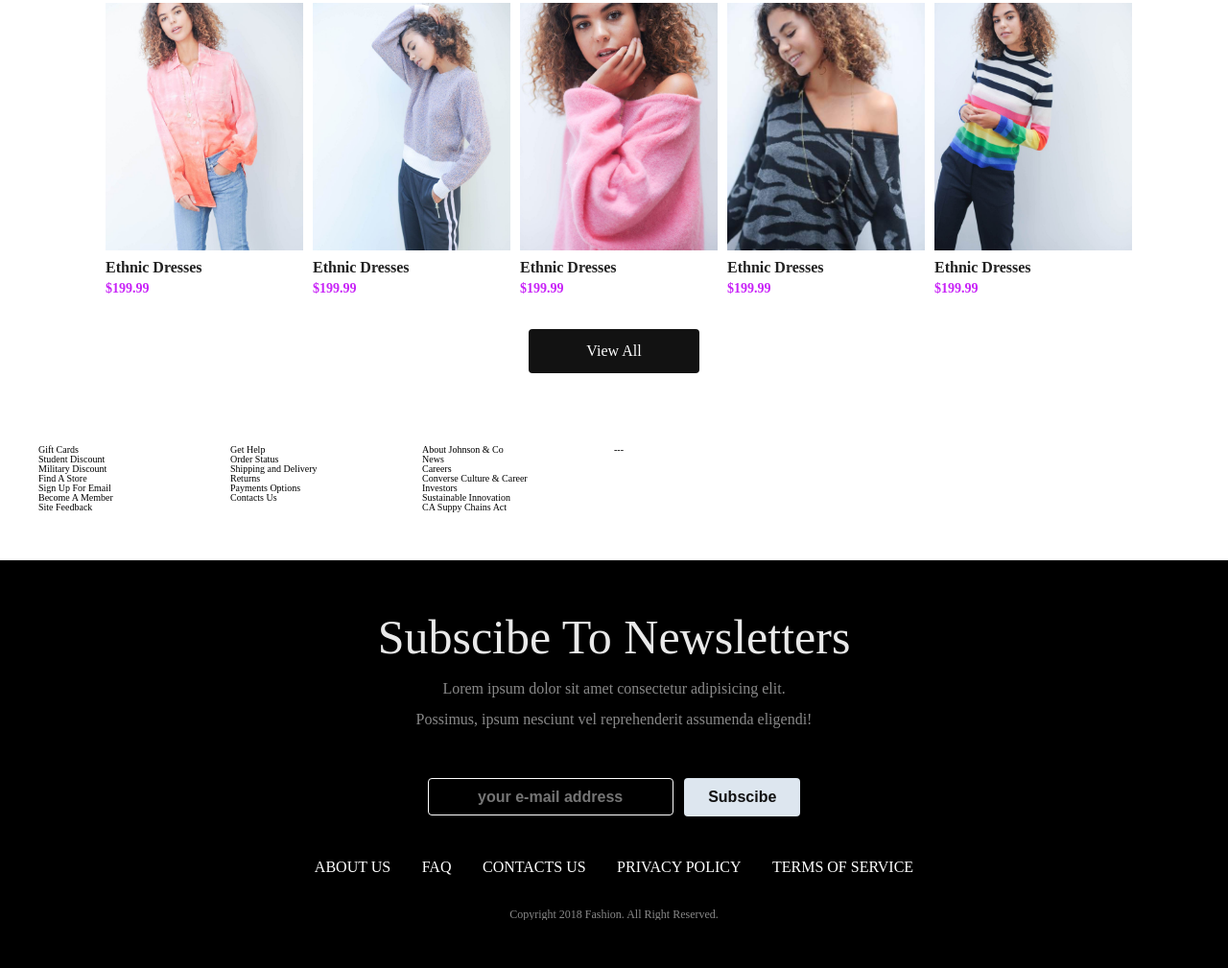
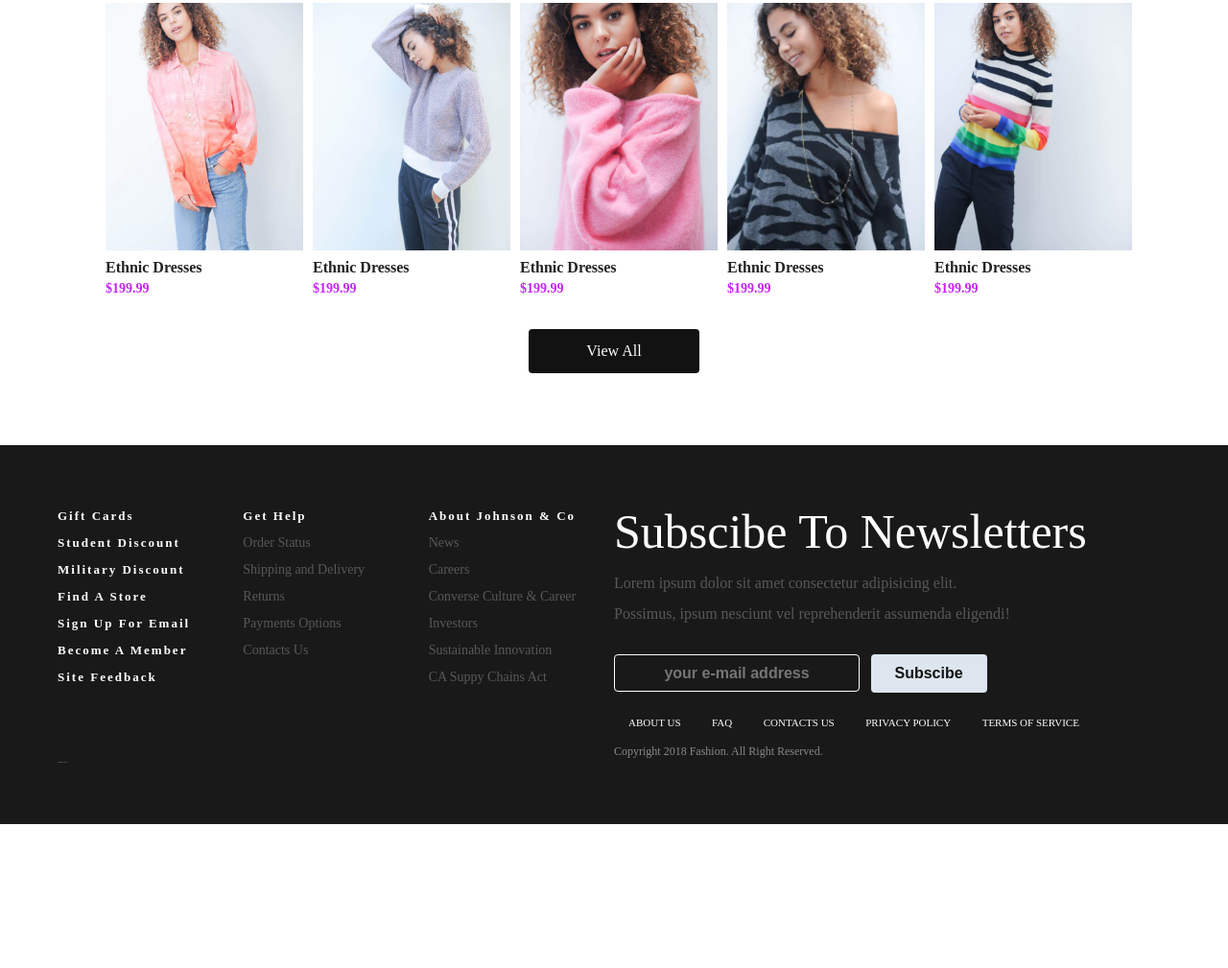
Before and after one commit to KevProDev/E-Commerce-, a website: page index.html in a window 1280 px wide. Shown: the part 4420-5429 px from the top of the page at 96% size. After the commit the page ends 5279 px from the top, so only its background shows below. Drawn offline with nearby package versions, Linux system fonts and the light colour scheme.

Commit message:
Working on the footer

```diff
--- a/index.html
+++ b/index.html
@@ -462,6 +462,8 @@
     </div>
   </div>
 
+
+
   <div class="clearfix"></div>
 
   <div class="products row">
@@ -848,19 +850,21 @@
     </div>
   </div>
 
-  <div class="footerr row">
+
+  <div class="footerr">
+    <div class="row">
       <div class="col-1-of-2">
         <ul class="col-1-of-3">
-        <li class="footerr__list__item">Gift Cards</li>
-        <li class="footerr__list__item">Student Discount</li>
-        <li class="footerr__list__item">Military Discount</li>
-        <li class="footerr__list__item">Find A Store</li>
-        <li class="footerr__list__item">Sign Up For Email</li>
-        <li class="footerr__list__item">Become A Member</li>
-        <li class="footerr__list__item">Site Feedback</li>
+          <li class="footerr__list__item footerr__list__item__bold">Gift Cards</li>
+          <li class="footerr__list__item footerr__list__item__bold">Student Discount</li>
+          <li class="footerr__list__item footerr__list__item__bold">Military Discount</li>
+          <li class="footerr__list__item footerr__list__item__bold">Find A Store</li>
+          <li class="footerr__list__item footerr__list__item__bold">Sign Up For Email</li>
+          <li class="footerr__list__item footerr__list__item__bold">Become A Member</li>
+          <li class="footerr__list__item footerr__list__item__bold">Site Feedback</li>
         </ul>
         <ul class="col-1-of-3">
-        <li class="footerr__list__item">Get Help</li>
+          <li class="footerr__list__item footerr__list__item__bold">Get Help</li>
           <li class="footerr__list__item">Order Status</li>
           <li class="footerr__list__item">Shipping and Delivery</li>
           <li class="footerr__list__item">Returns</li>
@@ -869,7 +873,7 @@
           <li class="footerr__list__item"></li>
         </ul>
         <ul class="col-1-of-3">
-        <li class="footerr__list__item">About Johnson & Co</li>
+          <li class="footerr__list__item footerr__list__item__bold">About Johnson & Co</li>
           <li class="footerr__list__item">News</li>
           <li class="footerr__list__item">Careers</li>
           <li class="footerr__list__item">Converse Culture & Career</li>
@@ -879,14 +883,8 @@
         </ul>
       </div>
       <div class="col-1-of-2">
+          <div class="footer">
 
-    </div>
-    <span class="dash">---</span>
-
-  </div>
-
-  <div class="footer">
-    <div class="container">
               <div class="foot-heading">
                 <h3 class="foot__h3">Subscibe To Newsletters</h3>
                 <p class="footer__p">Lorem ipsum dolor sit amet consectetur adipisicing elit. <br> Possimus, ipsum nesciunt vel reprehenderit
@@ -913,6 +911,10 @@
               <div class="footer-copyright">
                 <p class="footer-copyright__p">Copyright 2018 Fashion. All Right Reserved. </p>
               </div>
+
+          </div>
+      </div>
+      <span class="dash">---</span>
     </div>
   </div>
 
--- a/styles/3-layout/_footer.scss
+++ b/styles/3-layout/_footer.scss
@@ -1,11 +1,7 @@
 .footer{
-  background-color: black;
   display: inline-block;
   width: 100%;
-  color: #e9e9e9;
-  padding: 50px 0px;
-  text-align: center;
-  margin-top: 50px;
+  color: #FFFFFF;
 
 }
 
@@ -19,13 +15,13 @@
 
 .footer__p{
   margin: 0 auto;
-  color:#898989;
+  color:#585858;
   line-height: 2;
 }
 
 .subscribe-button{
   padding: 5px 0;
-  margin: 35px 0;
+  margin: 16px 0;
 }
 
 .footer-email{
@@ -70,12 +66,12 @@
 .footer__a{
   color: #fff;
   text-transform: uppercase;
-  font-size: 16px;
+  font-size: 11px;
 }
 
 .footer-copyright__p{
   color: #898989;
-  margin: 30px 0 0;
+  margin: 13px 0 0;
   font-size: 1.2rem;
 }
 
@@ -106,3 +102,24 @@
     margin: 6px 15px;
   }
 }
+
+
+
+.footerr{
+  background: #191919;
+  color: #FFFFFF;
+  color: #585858;
+  // color: #D8D8D8;
+  padding: 6rem;
+}
+  .footerr__list__item{
+    line-height: 2.8rem;
+    font-size: 1.4rem;
+  }
+
+  .footerr__list__item__bold{
+    font-weight: 700;
+    font-size: 1.3rem;
+    color: #FFFFFF;
+    letter-spacing: 2px;
+  }
```
Also changed, not shown: styles/style.css. Lines whose indentation alone changed are shown as unchanged.
